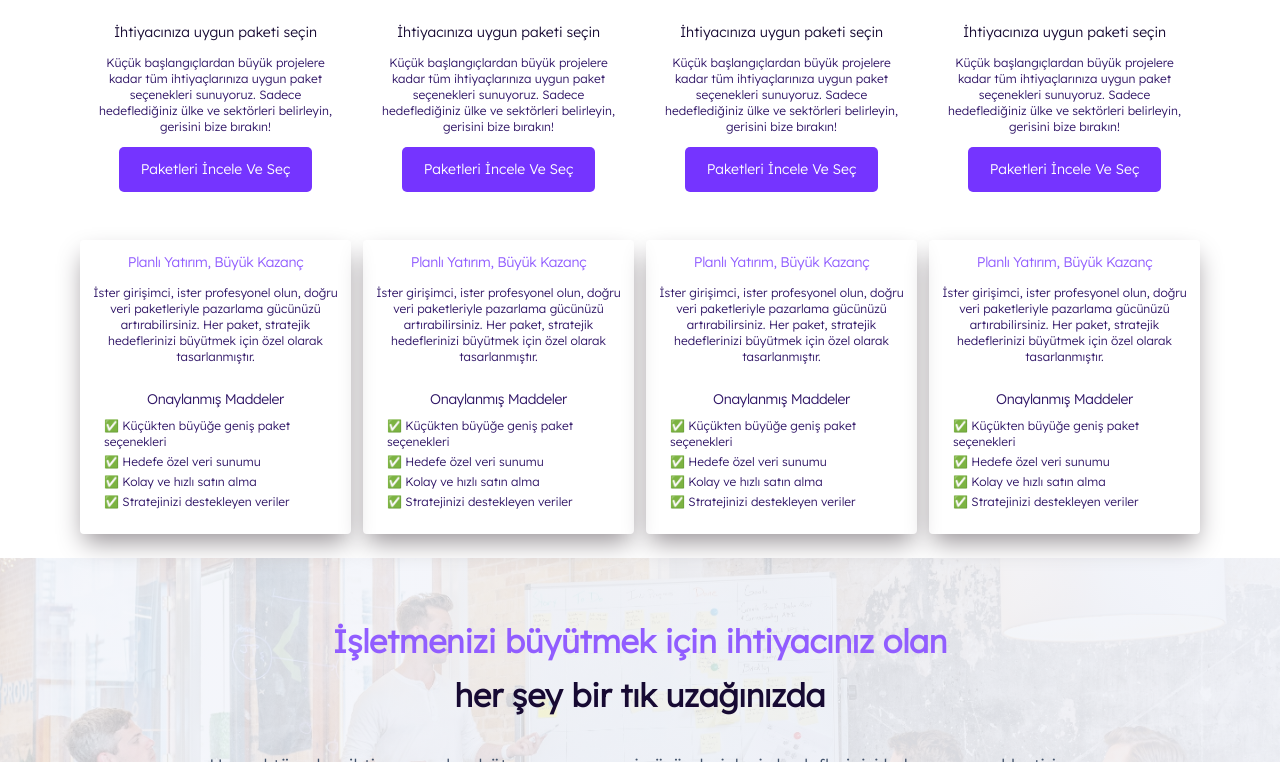
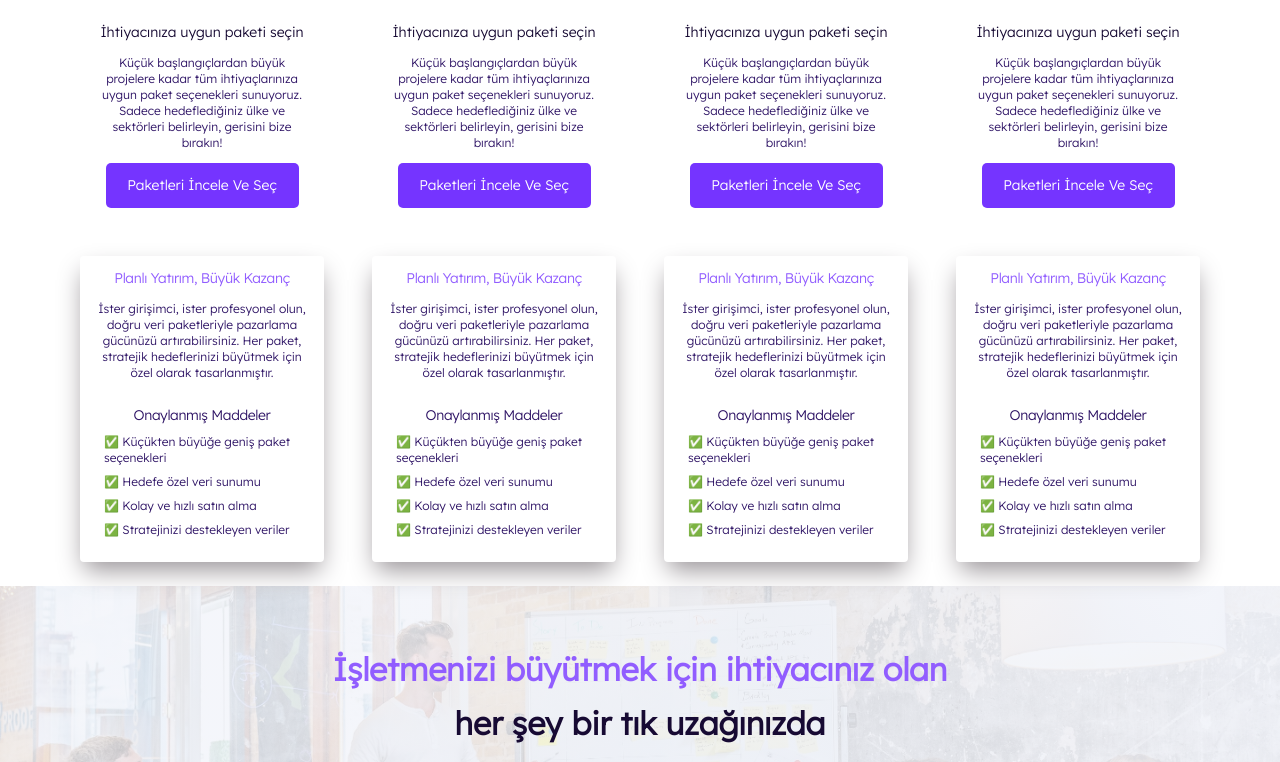
Before and after one commit to Medyanes-360/big-data-sale, a Next.js app: page /how-it-works in a window 1280 px wide. Shown: the part 542-1304 px from the top of the page. Built offline with nearby package versions, Linux system fonts and the light colour scheme.

Commit message:
fix: gap-size updated

```diff
--- a/components/howItWorks/boxContainer/index.jsx
+++ b/components/howItWorks/boxContainer/index.jsx
@@ -109,7 +109,7 @@ const data = [
 ];
 const BoxContainer = () => {
   return (
-    <div className="grid lg:grid-cols-4 grid-cols-1 md:gap-3 gap-2">
+    <div className="grid lg:grid-cols-4 grid-cols-1 lg:gap-12 gap-4">
       {data?.map((item, index) => {
         return <StepSection key={index} item={item} />;
       })}
--- a/components/howItWorks/boxContainer/stepSection/index.jsx
+++ b/components/howItWorks/boxContainer/stepSection/index.jsx
@@ -63,7 +63,7 @@ const StepSection = ({ item }) => {
             {item.listTitle}
           </h2>
 
-          <div className="flex flex-col items-start gap-1">
+          <div className="flex flex-col items-start gap-2">
             {item.dataList?.map((i, index) => {
               return (
                 <li
```
